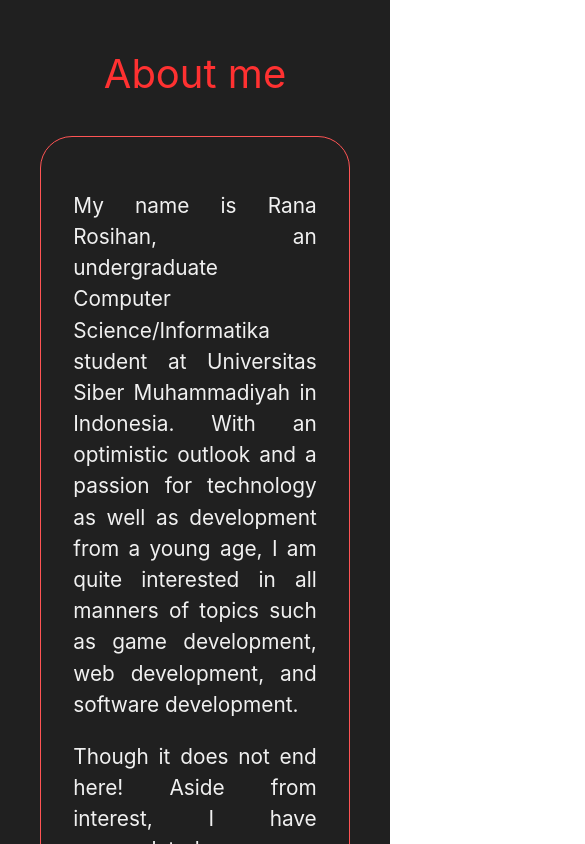
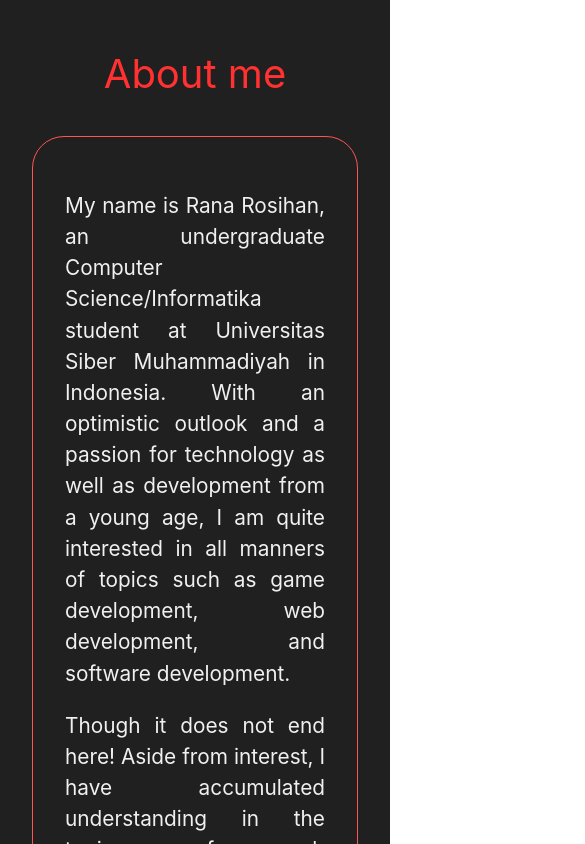
Before and after one commit to RanaIsHere/rana-portfolio, a React (Vite) app: page / in a window 390 px wide. Shown: the part 1000-1844 px from the top of the page, 585 px wide, since content can reach past the window. Built offline with nearby package versions, Linux system fonts and the light colour scheme.

Commit message:
Responsive Web Design Part 2

```diff
--- a/src/components/About.css
+++ b/src/components/About.css
@@ -34,6 +34,13 @@
     margin-right: 16rem;
 }
 
+@media (max-width: 768px) {
+    .details {
+        margin-left: 2rem;
+        margin-right: 2rem;
+    }
+}
+
 .actions {
     display: flex;
     flex-direction: row;
--- a/src/index.css
+++ b/src/index.css
@@ -14,6 +14,11 @@
   scroll-behavior: smooth;
 }
 
+html {
+  width: 100%;
+  overflow-x: hidden;
+}
+
 a {
   font-weight: 500;
   color: #646cff;
@@ -26,9 +31,12 @@ a:hover {
 
 body {
   margin: 0;
+  padding: 0;
   /* display: flex; */
   /* place-items: center; */
   min-width: 320px;
+  width: 100%;
+  overflow-x: hidden;
   /* min-height: 100vh; */
 }
 
```
